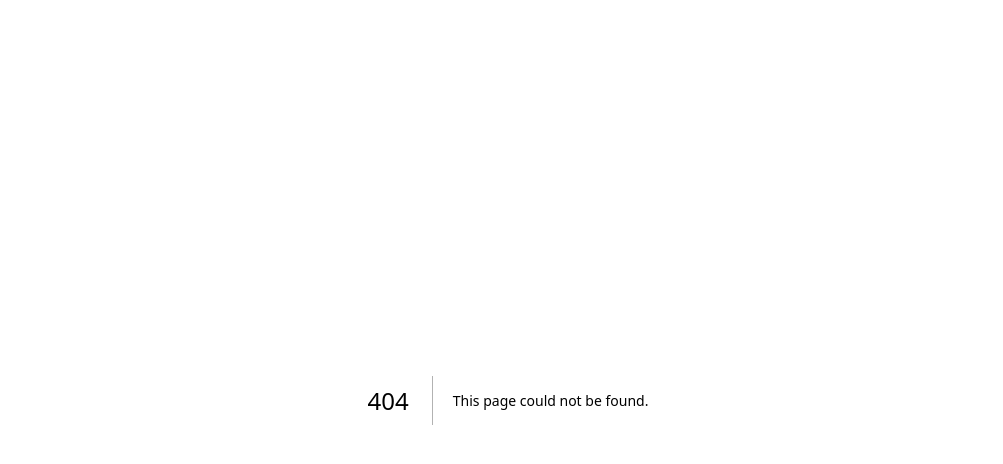
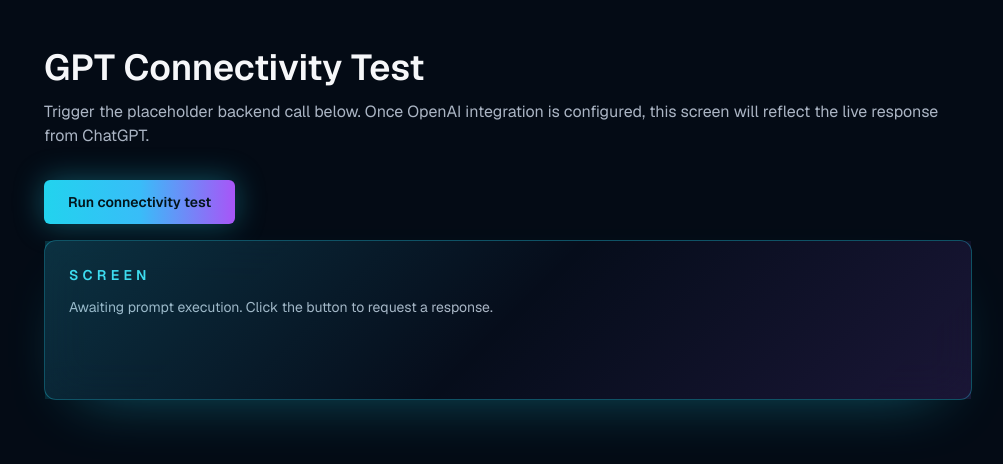
Before and after one commit to Psygaoh/shadowrun_content_generator, a Next.js app: page /gpt-connectivity-test in a window 1280 px wide. Before the commit this address had no page. Shown: the top 464 px of the page, without its empty margins (132-1135 px from the left). Built offline with nearby package versions, Linux system fonts and the light colour scheme.

Commit message:
basic gpt connectivity test page

```diff
--- /dev/null
+++ b/app/api/gpt-connectivity-test/route.ts
@@ -0,0 +1,11 @@
+"use server";
+
+import { NextResponse } from "next/server";
+
+export async function POST() {
+  return NextResponse.json({
+    success: true,
+    message:
+      "Placeholder response: GPT connectivity pending real OpenAI integration.",
+  });
+}
--- /dev/null
+++ b/app/gpt-connectivity-test/page.tsx
@@ -0,0 +1,84 @@
+"use client";
+
+import { useState, useTransition } from "react";
+
+type ConnectivityResult = {
+  message: string;
+};
+
+export default function GptConnectivityTestPage() {
+  const [isPending, startTransition] = useTransition();
+  const [result, setResult] = useState<ConnectivityResult | null>(null);
+  const [errorMessage, setErrorMessage] = useState<string | null>(null);
+
+  const handleTestConnectivity = () => {
+    startTransition(async () => {
+      setErrorMessage(null);
+
+      try {
+        const response = await fetch("/api/gpt-connectivity-test", {
+          method: "POST",
+          headers: {
+            "Content-Type": "application/json",
+          },
+        });
+
+        if (!response.ok) {
+          throw new Error(`Unexpected status: ${response.status}`);
+        }
+
+        const data = (await response.json()) as ConnectivityResult;
+        setResult(data);
+      } catch (error) {
+        setResult(null);
+        setErrorMessage(
+          error instanceof Error
+            ? error.message
+            : "Unexpected error during connectivity test.",
+        );
+      }
+    });
+  };
+
+  return (
+    <section className="mx-auto flex w-full max-w-5xl flex-1 flex-col gap-8 px-6 py-12 md:px-12">
+      <header className="space-y-3">
+        <h1 className="text-3xl font-semibold text-foreground md:text-4xl">
+          GPT Connectivity Test
+        </h1>
+        <p className="text-sm text-muted-foreground md:text-base">
+          Trigger the placeholder backend call below. Once OpenAI integration is
+          configured, this screen will reflect the live response from ChatGPT.
+        </p>
+      </header>
+
+      <div className="flex flex-col gap-4">
+        <button
+          type="button"
+          onClick={handleTestConnectivity}
+          disabled={isPending}
+          className="cta-button-primary h-11 w-fit rounded-md px-6 text-sm font-semibold disabled:opacity-60"
+        >
+          {isPending ? "Contacting backend..." : "Run connectivity test"}
+        </button>
+
+        <div className="feature-card relative min-h-[160px] rounded-xl p-6">
+          <h2 className="mb-3 text-sm font-semibold uppercase tracking-[0.3em] text-primary">
+            Screen
+          </h2>
+          {errorMessage ? (
+            <p className="text-sm text-destructive">{errorMessage}</p>
+          ) : result ? (
+            <pre className="whitespace-pre-wrap text-sm text-foreground">
+              {result.message}
+            </pre>
+          ) : (
+            <p className="text-sm text-muted-foreground">
+              Awaiting prompt execution. Click the button to request a response.
+            </p>
+          )}
+        </div>
+      </div>
+    </section>
+  );
+}
--- a/app/page.tsx
+++ b/app/page.tsx
@@ -68,6 +68,15 @@
           >
             Enter the Grid
           </Link>
+          <Link
+            href="/gpt-connectivity-test"
+            className={cn(
+              buttonVariants({ size: "lg", variant: "outline" }),
+              "cta-button-secondary",
+            )}
+          >
+            GPT connectivity test
+          </Link>
           {!user && (
             <Link
               href="/auth/login"
```
